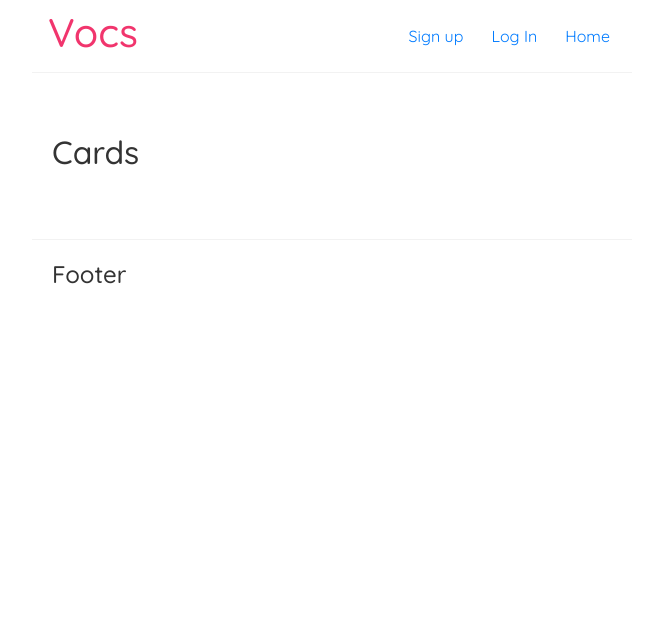
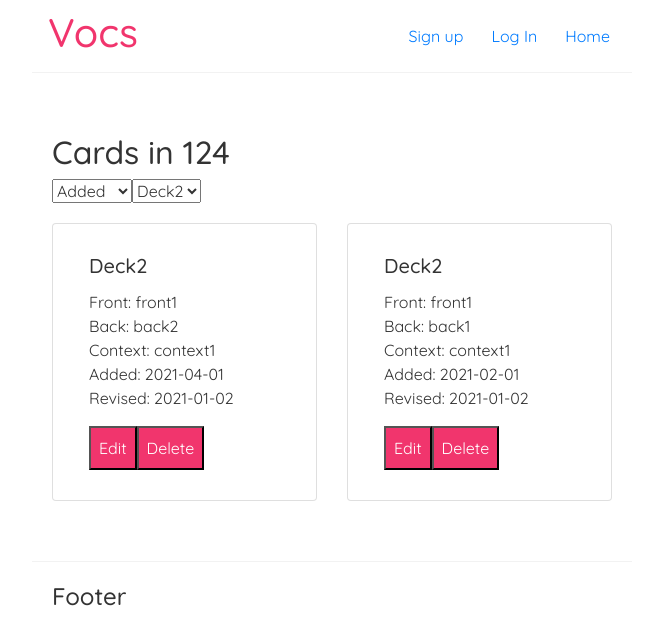
Before and after one commit to TetianaHrunyk/VocabularyLearningApp, a React (Create React App) app: page /cards in a window 1280 px wide. Shown: the top 644 px of the page, without its empty margins (308-971 px from the left). Built offline with nearby package versions, Linux system fonts and the light colour scheme.

Commit message:
decks, cards pages proto of inline-editable card

```diff
--- a/package.json
+++ b/package.json
@@ -9,6 +9,7 @@
     "bootstrap": "^4.6.0",
     "react": "^17.0.1",
     "react-bootstrap": "^1.5.2",
+    "react-contenteditable": "^3.3.5",
     "react-dom": "^17.0.1",
     "react-router-dom": "^5.2.0",
     "react-scripts": "4.0.3",
--- a/public/sampleCards.json
+++ b/public/sampleCards.json
@@ -7,7 +7,7 @@
     "front": "front1",
     "back": "back1",
     "context": "context1",
-    "added": "2021-01-01",
+    "added": "2021-03-01",
     "revised": "2021-01-02",
     "nat_for": 0.1,
     "for_nat": 0.2
@@ -16,52 +16,52 @@
     "id": "002",
     "deckId": 124,
     "userId": 1111,
-    "deckName": "Deck1",
-    "front": "",
-    "back": "front2",
-    "context": "back2",
-    "added": "context2",
-    "revised": "2021-01-01",
-    "nat_for": "2021-01-02",
-    "for_nat": 0.1
+    "deckName": "Deck2",
+    "front": "front1",
+    "back": "back2",
+    "context": "context1",
+    "added": "2021-04-01",
+    "revised": "2021-01-02",
+    "nat_for": 0.1,
+    "for_nat": 0.2
   },
   {
     "id": "003",
     "deckId": 124,
     "userId": 1111,
-    "deckName": "Deck1",
-    "front": "",
-    "back": "front3",
-    "context": "back3",
-    "added": "context3",
-    "revised": "2021-01-01",
-    "nat_for": "2021-01-02",
-    "for_nat": 0.1
+    "deckName": "Deck2",
+    "front": "front1",
+    "back": "back1",
+    "context": "context1",
+    "added": "2021-02-01",
+    "revised": "2021-01-02",
+    "nat_for": 0.1,
+    "for_nat": 0.2
   },
   {
     "id": "004",
-    "deckId": 213,
-    "userId": 2222,
-    "deckName": "Deck2",
-    "front": "",
-    "back": "front4",
-    "context": "back4",
-    "added": "context4",
-    "revised": "2021-01-01",
-    "nat_for": "2021-01-02",
-    "for_nat": 0.1
+    "deckId": 123,
+    "userId": 1111,
+    "deckName": "Deck1",
+    "front": "front1",
+    "back": "back1",
+    "context": "context1",
+    "added": "2021-03-01",
+    "revised": "2021-01-02",
+    "nat_for": 0.1,
+    "for_nat": 0.2
   },
   {
     "id": "005",
-    "deckId": 213,
-    "userId": 2222,
-    "deckName": "Deck2",
-    "front": "",
-    "back": "front5",
-    "context": "back5",
-    "added": "context5",
-    "revised": "2021-01-01",
-    "nat_for": "2021-01-02",
-    "for_nat": 0.1
+    "deckId": 123,
+    "userId": 1111,
+    "deckName": "Deck1",
+    "front": "front1",
+    "back": "back1",
+    "context": "context1",
+    "added": "2021-04-01",
+    "revised": "2021-01-02",
+    "nat_for": 0.1,
+    "for_nat": 0.2
   }
 ]
--- a/src/components/Cards.js
+++ b/src/components/Cards.js
@@ -1,7 +1,84 @@
+import useFetch from '../hooks/useFetch'
+import {useState} from "react"
+import Card from 'react-bootstrap/Card'
+import CardDeck from 'react-bootstrap/CardDeck'
+
 const Cards = () => {
+  const { data, isPending, error } = useFetch('./sampleCards.json');
+  const userDecks = [{"id": 124, "name": "Deck2" }, {"id": 123, "name": "Deck1" }]
+
+  const [deck, setDeck] = useState("124");
+  const [sort, setSort] = useState("added");
+
+  const handleEdit = (e) => {
+    console.log("edit")
+  }
+
+  const handleDelete = (e) => {
+    console.log("delete")
+  }
+
+  const handleSort = (e => {
+    setSort(e.target.value)
+  })
+
+  const handleDeck = (e => {
+    setDeck(e.target.value)
+  })
+
+  function makeDeck(data, deck, sort) {
+    return data.filter(card => card.deckId == deck)
+      .sort(card => card.sort)
+      .map( card => {
+      return (
+        <Card style={{minWidth: "30%"}} key={card.id}>
+          <Card.Body>
+            <Card.Title >
+              {card.deckName}
+            </Card.Title>
+            <Card.Text>
+              Front: {card.front}<br />
+              Back: {card.back}<br />
+              Context: {card.context}<br />
+              Added: {card.added}<br />
+              Revised: {card.revised}<br />
+            </Card.Text>
+            <button onClick={handleEdit}>Edit</button>
+            <button onClick={handleDelete}>Delete</button>
+          </Card.Body>
+        </Card>
+      )
+    })
+  }
+
+  function makeSelectDeck(decks) {
+    return decks.map( deck => {
+      return <option value={deck.id} key={deck.id}>{deck.name}</option>
+    })
+  }
+
   return (
-    <div>
-      <h2>Cards</h2>
+    <div className="home">
+      <h2>Cards in {deck} </h2>
+      { error && <div>{ error }</div> }
+      { isPending && <div>Loading...</div> }
+      { data &&
+        <div>
+
+            <select name="sort" onChange={handleSort}>
+              <option value="added">Added</option>
+              <option value="revised">Revised</option>
+              <option name="front">Front</option>
+              <option name="back">Back</option>
+            </select>
+
+            <select name="sort" onChange={handleDeck}>
+              {makeSelectDeck(userDecks)}
+            </select>
+
+          <CardDeck>{makeDeck(data, deck, sort)}</CardDeck>
+        </div>
+      }
     </div>
   );
 }
--- a/src/components/Decks.js
+++ b/src/components/Decks.js
@@ -1,13 +1,24 @@
+import { useState } from "react"
 import useFetch from '../hooks/useFetch'
 import Card from 'react-bootstrap/Card'
 import CardDeck from 'react-bootstrap/CardDeck'
 
 const Decks = () => {
   const { data, isPending, error } = useFetch('./sampleDecks.json');
+  const [sort, setSort] = useState("added");
+
+  const handleEdit = (e) => {
+    console.log("edit")
+  }
 
   const handleDelete = (e) => {
     console.log("delete")
   }
+
+  const handleSort = (e => {
+    setSort(e.target.value)
+    console.log(sort)
+  })
 
   function makeDeck(data) {
     return data.map( deck => {
@@ -20,6 +31,7 @@ const Decks = () => {
             <Card.Text>
               Created: {deck.created}
             </Card.Text>
+            <button onClick={handleEdit}>Edit</button>
             <button onClick={handleDelete}>Delete</button>
           </Card.Body>
         </Card>
@@ -32,7 +44,17 @@ const Decks = () => {
       <h2>Decks</h2>
       { error && <div>{ error }</div> }
       { isPending && <div>Loading...</div> }
-      { data && <CardDeck>{makeDeck(data)}</CardDeck>  }
+      { data &&
+      <div>
+        <select name="sort" onChange={handleSort}>
+              <option value="added">Added</option>
+              <option value="revised">Revised</option>
+              <option name="front">Front</option>
+              <option name="back">Back</option>
+            </select>
+        <CardDeck>{makeDeck(data)}</CardDeck>
+      </div>
+      }
     </div>
   );
 }
```
Also changed, not shown: src/components/EditCard.js (added, +34 -0 lines), 2 other files (tests, documents, lock files or other folders).
